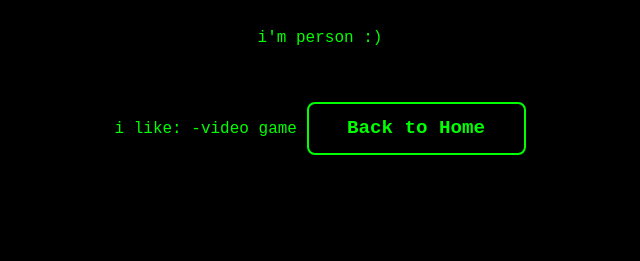
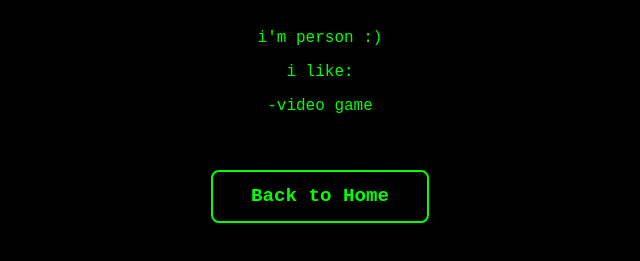
Before and after one commit to sheataru/goobus.lol, a plain HTML site: page about.html in a window 1280 px wide. Shown: the part 129-390 px from the top of the page, without its empty margins (320-960 px from the left). Drawn offline with Linux system fonts and the light colour scheme.

Commit message:
Update about.html

```diff
--- a/about.html
+++ b/about.html
@@ -47,8 +47,8 @@
 <body>
     <h1>about</h1>
     <p>i'm person :)</p>
-    <p2>i like:</p2>
-    <p3>-video game</p3>
+    <p>i like:</p>
+    <p>-video game</p>
     <a href="/" class="back-button">Back to Home</a>
 </body>
 </html>
```
